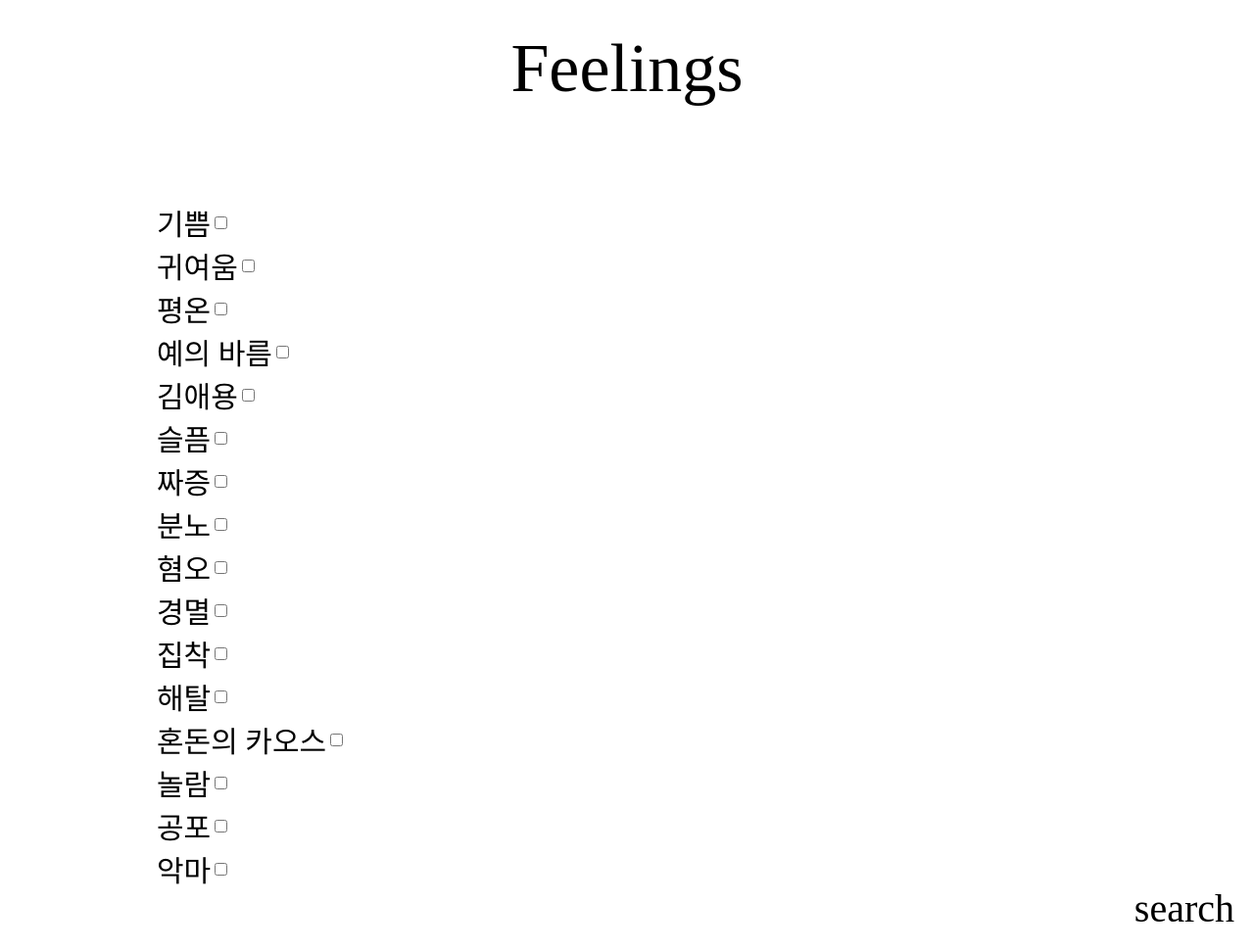
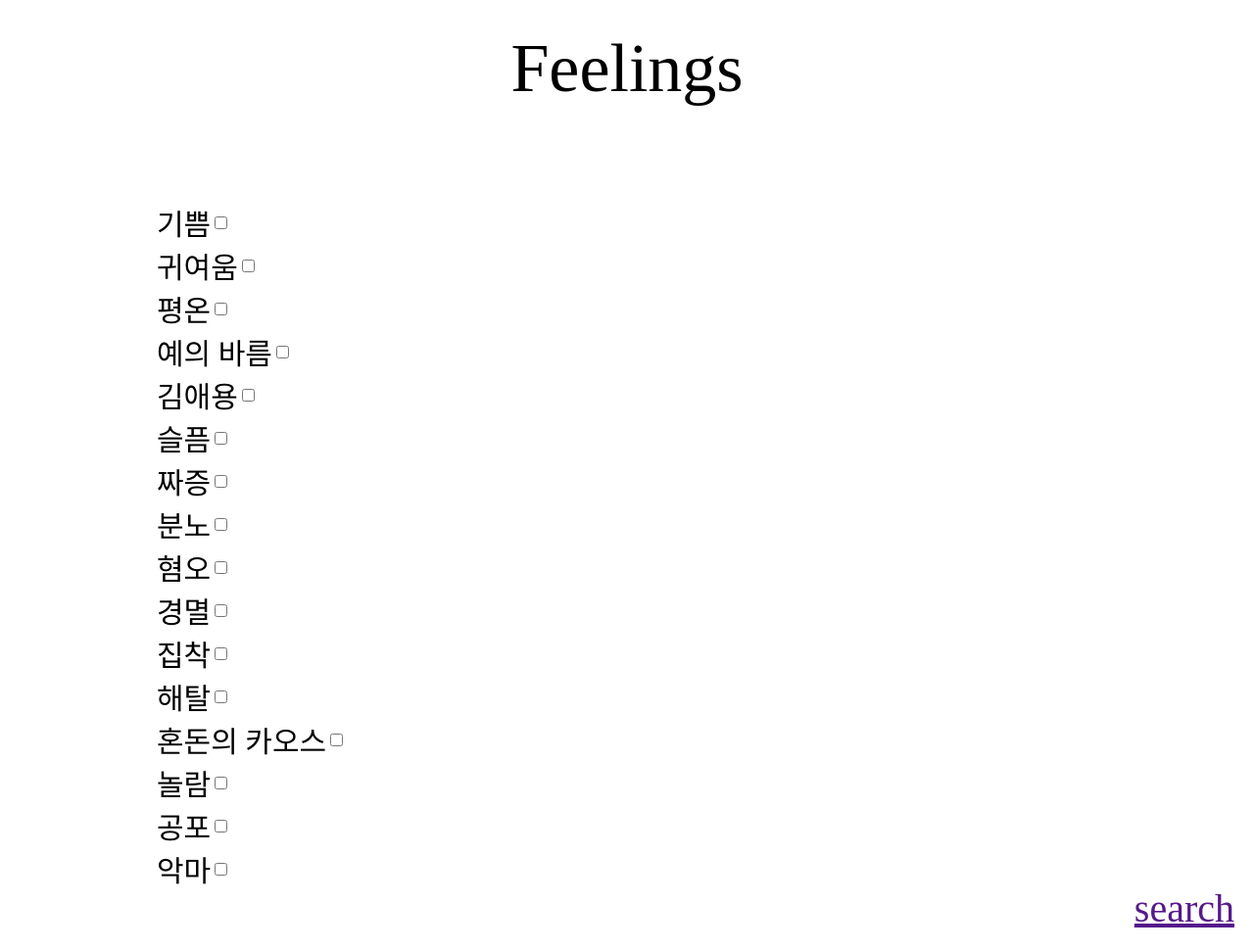
Before and after one commit to jeewonbaek/cat_Meme, a website: page checkbox.html in a window 1280 px wide. Shown: the whole page at 98% size. Drawn offline with Linux system fonts and the light colour scheme; a web font is replaced by a local one.

Commit message:
2번째 페이지까지 어느정도~

```diff
--- a/checkbox.css
+++ b/checkbox.css
@@ -34,7 +34,7 @@ button {
   flex-direction:column;
 /*   justify-content: flex-start;
     align-items: flex-start; */
-}
+
 
  */
 
--- a/checkbox.html
+++ b/checkbox.html
@@ -105,7 +105,9 @@
 
 <div class="flex-bottom bottom">
   <section class="bottom">
-    <button class="search-btn">search</button>
+    <button class="search-btn">
+      <a href="">search</a>
+      </button>
   </section>
 
 </div>
--- a/main.css
+++ b/main.css
@@ -30,6 +30,9 @@ body {
   font-size: 30px;
   border: none;
   border-radius: 20px;
+  /* 으잉 얘 왜 안돼 */
+  text-decoration: none;
+
 }
 
 .search-btn:hover {
```
Also changed, not shown: main.html (+1 -1 lines).
